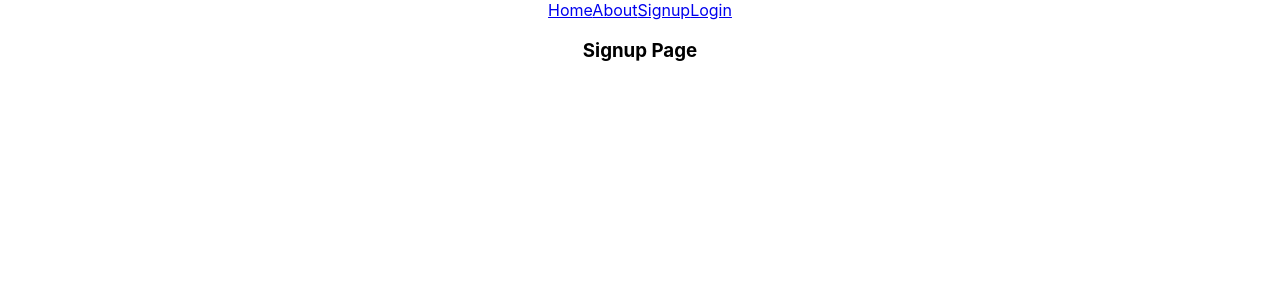
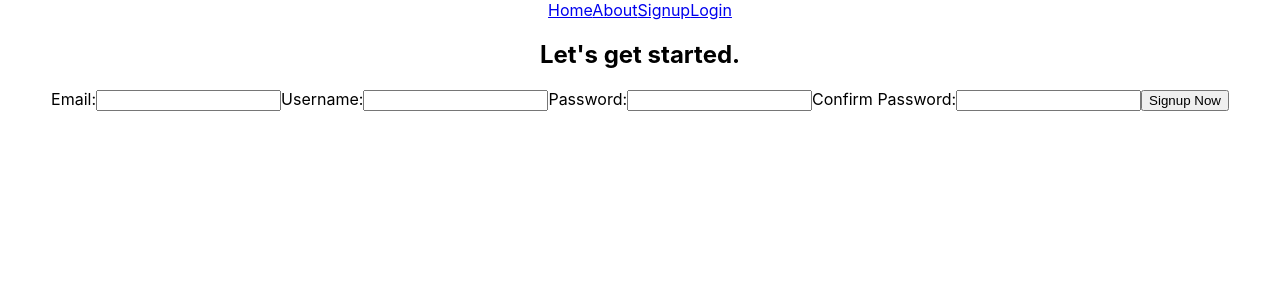
Before and after one commit to hayden707/Reviewr, a React (Create React App) app in the folder client/: page /signup in a window 1280 px wide. Shown: the top 300 px of the page. Built offline with nearby package versions, Linux system fonts and the light colour scheme.

Commit message:
signup page structured

```diff
--- a/client/src/components/Nav.js
+++ b/client/src/components/Nav.js
@@ -4,17 +4,17 @@
 export default function Nav() {
   return (
     <div>
-      <nav className="navbar">
-        <NavLink className="navlink" to="/">
+      <nav className="NavBar">
+        <NavLink className="NavLink" to="/">
           Home
         </NavLink>
-        <NavLink className="navlink" to="/about">
+        <NavLink className="NavLink" to="/about">
           About
         </NavLink>
-        <NavLink className="navlink" to="/signup">
+        <NavLink className="NavLink" to="/signup">
           Signup
         </NavLink>
-        <NavLink className="navlink" to="/login">
+        <NavLink className="NavLink" to="/login">
           Login
         </NavLink>
       </nav>
--- a/client/src/pages/Signup.js
+++ b/client/src/pages/Signup.js
@@ -3,7 +3,22 @@
 export default function Signup() {
   return (
     <div>
-      <h3>Signup Page</h3>
+      <h2>Let's get started.</h2>
+      <form className="SignupForm">
+        <label>Email:</label>
+        <input className="EmailSignup" name="Email" required></input>
+        <label>Username:</label>
+        <input className="UsernameSignup" name="Username" required></input>
+        <label>Password:</label>
+        <input className="PasswordSignup" name="Password" required></input>
+        <label>Confirm Password:</label>
+        <input
+          className="ConfirmPasswordSignup"
+          name="ConfirmPassword"
+          required
+        ></input>
+        <button className="SignupButton">Signup Now</button>
+      </form>
     </div>
   )
 }
```
